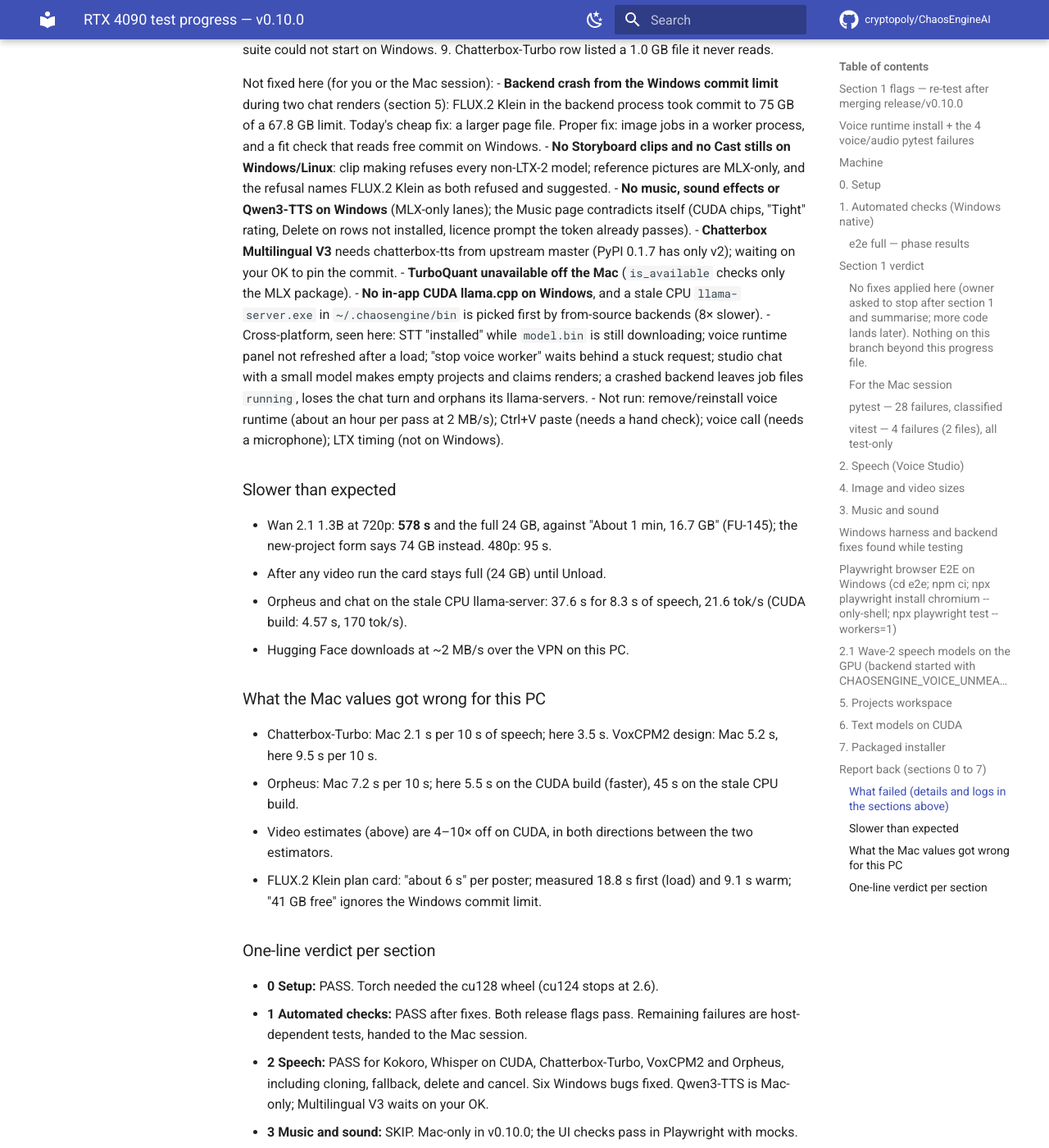
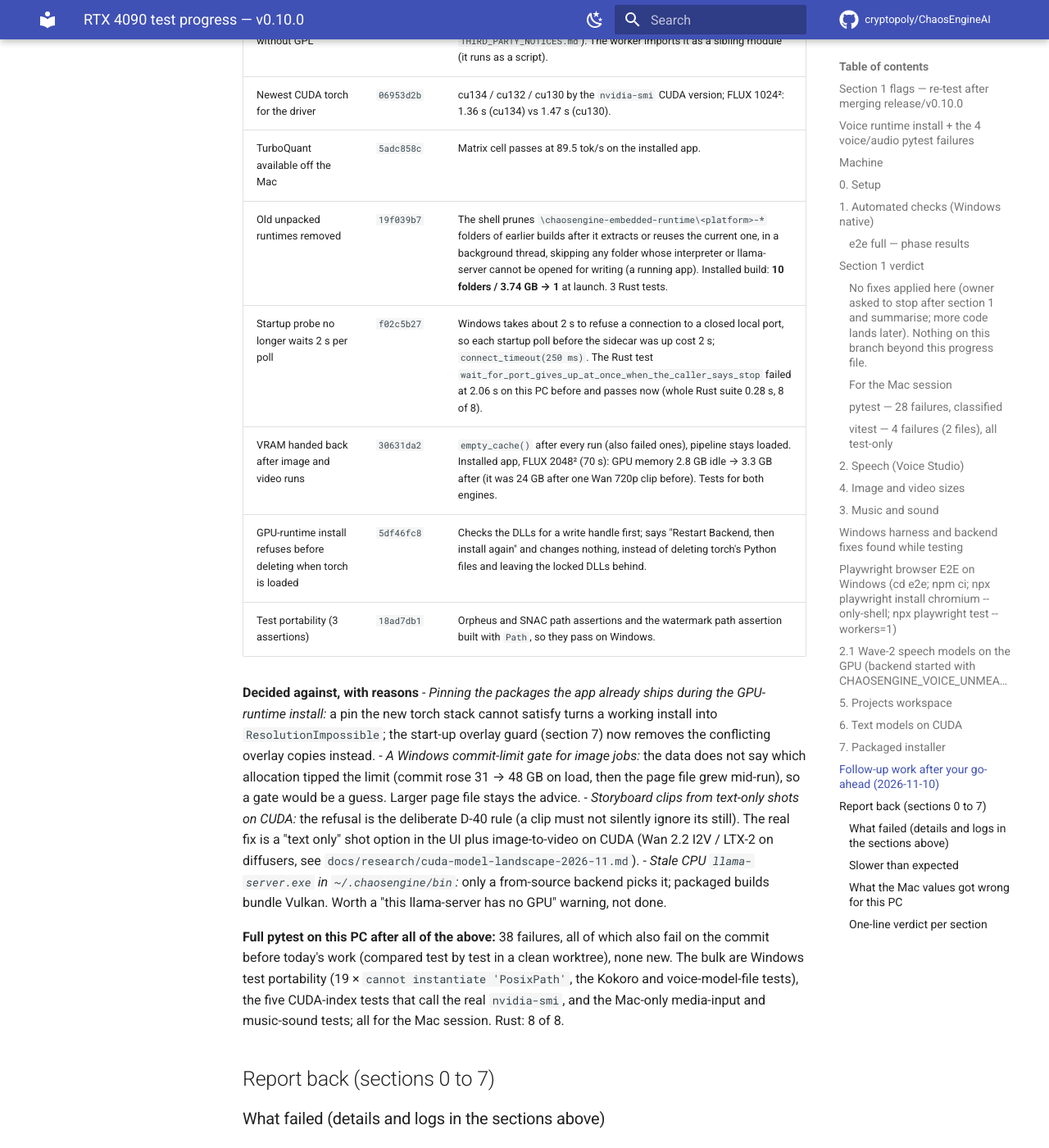
Before and after one commit to cryptopoly/ChaosEngineAI, an MkDocs documentation site: the page built from docs/progress/rtx4090-progress.md, in a window 1280 px wide and 1400 px high, scrolled down 23935 px. Shown: the whole window at 82% size. Built offline with MkDocs 1.6.1 and Material for MkDocs 9.7.7, drawn with Linux system fonts in a browser that asks for light colours; comment, search, counter and statistics services are not loaded; some of the changed text lies outside the part shown.

Commit message:
test(rtx4090): Chatterbox V3 and Japanese, TurboQuant, runtime pruning, VRAM trim and the other fixes after the owner's go-ahead

```diff
--- a/docs/progress/rtx4090-progress.md
+++ b/docs/progress/rtx4090-progress.md
@@ -235,8 +235,8 @@
 | Only the listed files arrive | PASS | Chatterbox-Turbo: the 11 listed files, 3.8 GB; Chatterbox Multilingual V3: the 6 listed files, 3.0 GB (the 13.9 GB repo was not pulled). VoxCPM2 and Orpheus: _pending download_. |
 | Turbo: which decoder does `from_local` read? | PASS → **fixed** | `chatterbox/tts_turbo.py` builds `S3Gen(meanflow=True)` and loads `s3gen_meanflow.safetensors` only; `s3gen.safetensors` (1.0 GB) is never read. Dropped from `voice_models_cuda.py`; size 4.04 → 2.99 GB. |
 | Turbo voice with `[laugh]` | PASS | Cold 49.6 s (load) / **warm 3.21 s for 9.27 s of speech** (≈3.5 s per 10 s; the Mac measured 2.1 s), ~3.5 GB VRAM. Files: `%TEMP%\voice-checks\turbo-warm.wav` (listen for the laugh). |
-| Chatterbox Multilingual V3, English and German, Expression 0.3 / 0.8 | **FAIL (needs your OK)** | `TypeError: ChatterboxMultilingualTTS.from_local() got an unexpected keyword argument 't3_model'`. The worker asks for V3 (`t3_model="v3"`) and the catalog downloads only `t3_mtl23ls_v3.safetensors`, but chatterbox-tts **0.1.7 (newest on PyPI) only knows v2**; V3 exists only on upstream GitHub `master` (commit `65b1843719`, 2026-06-10; head `ab55923c`). Fix: pin `chatterbox-tts` to that commit as a source archive in `voice_env.SPEECH_GPU_NO_DEPS`. My install of the archive was blocked by the permission check (external code) — needs your OK. |
-| Japanese on Chatterbox (no pykakasi) | _blocked with V3_ | |
+| Chatterbox Multilingual V3, English and German, Expression 0.3 / 0.8 | **PASS after the pin (your OK)** | `chatterbox-tts` is now pinned to upstream commit `ab55923c` (source archive, `--no-deps --force-reinstall`; installed through the app's voice-runtime route). English and German at Expression 0.3 and 0.8: **2.4-2.7 s warm for 3.6-4.4 s of speech** (19-30 s cold); Whisper transcribes both languages word for word (one German run heard the compound noun as two words). Files: `%TEMP%\voice-checks\mtl-{en,de}-{0.3,0.8}.wav`. |
+| Japanese on Chatterbox (no pykakasi) | **FAIL → fixed** | Without `pykakasi` (GPL-3.0) Chatterbox fed raw kanji to its tokenizer: the clip transcribed as unrelated syllables (三重は木の殻からする頃…). New `backend_service/voice_ja.py` answers `pykakasi.kakasi().convert()` with `fugashi` (MIT) + `unidic-lite` (BSD), registered only when the real package is absent; the packages are in the add-on list. Same sentence now: 東大使は朝日が水平線から登る頃長い階段を登っていった (expected 灯台守は…昇るころ…上っていった): one rare-word homophone, the rest right. 8 tests. |
 | Clone with each cloning row: tick, AI label | PASS (Turbo) | Your sample `TEST v2.m4a` (8.17 s). Without the tick → 400 "Confirm that this is your own voice…"; with basis own + tick → saved, reference text auto-transcribed on CUDA ("I'm Dan Eve and this is my voice…"). Cloned Turbo speech: **24.5 s cold / 4.7 s warm** for 6.4 s, ~3.9 GB VRAM, note "Labelled as AI-made and watermarked." VoxCPM2 clone: _pending download_. |
 | AudioSeal after speed 1.3 and pitch +2 | PASS | `GET /api/voice/clone/watermark/{id}` → `{"probability": 1.0, "message": "CE5A", "matches": true}`. |
 | PerTh on a Chatterbox clip after speed 1.3 and pitch +2; AI tag says `"builtinWatermark": "perth"` | **FAIL → fixed** | In the voice venv, `perth.PerthImplicitWatermarker().get_watermark(...)`: plain cloned clip **1.0**, after speed 1.3 + pitch +2 **0.0**, Kokoro control 0.0. The WAV's AI tag (`LIST/INFO ICMT`) still claimed `"builtinWatermark":"perth"` on the shifted file. Fixed: `voice_clone.mark_cloned(..., altered=)` records PerTh only when speed is 1.0 and pitch 0 (Speak and Chat read-aloud); AudioSeal and `machine_generated` stay on every clip. Test added. |
@@ -282,7 +282,7 @@
 | vLLM lane | SKIP | No native Windows vLLM (WSL2 only, per D-66 that is a later pass). |
 | Through the app on the CUDA build | PASS | Backend started with `CHAOSENGINE_LLAMA_SERVER=…/test-llama-b11981/cuda/llama-server.exe`; `POST /api/models/load` Nemotron with speculative decoding: load 3.6 s, note "Speculative decoding active (draft-dflash with drafter Nemotron-3.5-Bolt-E4B-DFlash-BF16.gguf)"; two 400-token replies at **329.2 and 333.7 tok/s**. Switching models keeps the previous server in the warm pool (`warmModels`), by design. |
 | `cache-strategy-matrix.py --quick` and full | PASS (1 cell runs) / **FAIL → fixed** | `lmstudio-community/Qwen3-0.6B-GGUF` added for the smoke cell (not a catalog row, so all four quants came down, 2.35 GB). Quick: native GGUF smoke **pass, 513 tok/s**. The full run first **crashed on Windows**: `UnicodeEncodeError: 'charmap' codec can't encode character '→'` printing the vLLM skip reason to a cp1252 console. Fixed: the script switches stdout/stderr to UTF-8 (`_utf8_console`, test in `test_cache_strategy_matrix_runner.py`); full run then completes: 1 pass (GGUF smoke 246 tok/s), 15 skips (MLX/DFlash/DDTree/MTPLX/TensorFold are Mac-only, vLLM is WSL-only, `ggml-org/Qwen3.6-27B-MTP-GGUF` not downloaded, TurboQuant see below). Report: `~/.chaosengine/test-results/cache-strategy-matrix-20261109-210404Z.md`. |
-| TurboQuant GGUF lane on Windows | **FAIL (Mac session)** | Both TurboQuant cells skip with "strategy 'turboquant' unavailable in this runtime", although `~/.chaosengine/bin/llama-server-turbo.exe` is installed: `cache_compression/turboquant.py` `is_available()` only checks for the Mac-only `turboquant-mlx-full` package, so on Windows and Linux the strategy is unavailable everywhere, including the llama.cpp lane that only needs the turbo binary. Changing what "available" means touches both engines, so not patched here. |
+| TurboQuant GGUF lane on Windows | **FAIL → fixed** | Both TurboQuant cells skipped with "unavailable in this runtime" although `llama-server-turbo.exe` was installed: `is_available()` checked only the Mac-only MLX package. It now also counts the turbo binary (and says to install it off the Mac). Re-run on the installed 0.10.0 app: strategy list shows **Ready**; full matrix: `turboquant GGUF 3-bit` **pass, 89.5 tok/s** (Qwen3-0.6B; native 249 tok/s on the same model). 3 tests. |
 
 **Orpheus on the CUDA build** (same backend): `tara` with `<laugh>` cold 7.26 s / **warm 4.57 s for 8.3 s of speech** (≈5.5 s per 10 s; the Mac measured 7.2 s), +4.3 GB VRAM — 8× faster than on the stale CPU build. **Live check of the shutdown fix:** after `POST /api/voice/worker/stop` the Orpheus llama-server is gone; only the warm-pool chat server remains.
 
@@ -322,6 +322,31 @@
 Also seen, not fixed: when a GPU-runtime install runs after torch was loaded (any image attempt), `_purge_stale_torch_from_extras` deletes torch's Python files before it hits the locked DLLs, leaving torch unusable until "Restart backend, then Install GPU runtime again" (the app's message says exactly that, and it worked). The root cause of most of the above is that the GPU runtime installs packages the app already ships (pydantic, psutil, pyyaml, huggingface-hub) into the overlay; pinning those to the bundled versions during the install would stop the churn.
 
 
+## Follow-up work after your go-ahead (2026-11-10)
+
+You said OK to the chatterbox pin and to carry on with the remaining Windows/CUDA fixes. Everything is on `test/rtx4090`, one commit per change, each with a test that fails without it.
+
+| Change | Commit | Evidence |
+|---|---|---|
+| Chatterbox Multilingual V3 on CUDA | `18ad7db1` | Pinned to `resemble-ai/chatterbox@ab55923c` (MIT). pip kept the installed PyPI 0.1.7 because the archive reports the same version, so the add-on step now uses `--force-reinstall`. English/German/Japanese results in section 2.1. |
+| Japanese readings without GPL | `18ad7db1` | `voice_ja.py` + `fugashi==1.5.2`, `unidic-lite==1.0.8` (licences in `THIRD_PARTY_NOTICES.md`). The worker imports it as a sibling module (it runs as a script). |
+| Newest CUDA torch for the driver | `06953d2b` | cu134 / cu132 / cu130 by the `nvidia-smi` CUDA version; FLUX 1024²: 1.36 s (cu134) vs 1.47 s (cu130). |
+| TurboQuant available off the Mac | `5adc858c` | Matrix cell passes at 89.5 tok/s on the installed app. |
+| Old unpacked runtimes removed | `19f039b7` | The shell prunes `\chaosengine-embedded-runtime\<platform>-*` folders of earlier builds after it extracts or reuses the current one, in a background thread, skipping any folder whose interpreter or llama-server cannot be opened for writing (a running app). Installed build: **10 folders / 3.74 GB → 1** at launch. 3 Rust tests. |
+| Startup probe no longer waits 2 s per poll | `f02c5b27` | Windows takes about 2 s to refuse a connection to a closed local port, so each startup poll before the sidecar was up cost 2 s; `connect_timeout(250 ms)`. The Rust test `wait_for_port_gives_up_at_once_when_the_caller_says_stop` failed at 2.06 s on this PC before and passes now (whole Rust suite 0.28 s, 8 of 8). |
+| VRAM handed back after image and video runs | `30631da2` | `empty_cache()` after every run (also failed ones), pipeline stays loaded. Installed app, FLUX 2048² (70 s): GPU memory 2.8 GB idle → 3.3 GB after (it was 24 GB after one Wan 720p clip before). Tests for both engines. |
+| GPU-runtime install refuses before deleting when torch is loaded | `5df46fc8` | Checks the DLLs for a write handle first; says "Restart Backend, then install again" and changes nothing, instead of deleting torch's Python files and leaving the locked DLLs behind. |
+| Test portability (3 assertions) | `18ad7db1` | Orpheus and SNAC path assertions and the watermark path assertion built with `Path`, so they pass on Windows. |
+
+**Decided against, with reasons**
+- *Pinning the packages the app already ships during the GPU-runtime install:* a pin the new torch stack cannot satisfy turns a working install into `ResolutionImpossible`; the start-up overlay guard (section 7) now removes the conflicting overlay copies instead.
+- *A Windows commit-limit gate for image jobs:* the data does not say which allocation tipped the limit (commit rose 31 → 48 GB on load, then the page file grew mid-run), so a gate would be a guess. Larger page file stays the advice.
+- *Storyboard clips from text-only shots on CUDA:* the refusal is the deliberate D-40 rule (a clip must not silently ignore its still). The real fix is a "text only" shot option in the UI plus image-to-video on CUDA (Wan 2.2 I2V / LTX-2 on diffusers, see `docs/research/cuda-model-landscape-2026-11.md`).
+- *Stale CPU `llama-server.exe` in `~/.chaosengine/bin`:* only a from-source backend picks it; packaged builds bundle Vulkan. Worth a "this llama-server has no GPU" warning, not done.
+
+**Full pytest on this PC after all of the above:** 38 failures, all of which also fail on the commit before today's work (compared test by test in a clean worktree), none new. The bulk are Windows test portability (19 × `cannot instantiate 'PosixPath'`, the Kokoro and voice-model-file tests), the five CUDA-index tests that call the real `nvidia-smi`, and the Mac-only media-input and music-sound tests; all for the Mac session. Rust: 8 of 8.
+
+
 ## Report back (sections 0 to 7)
 
 ### What failed (details and logs in the sections above)
@@ -341,8 +366,7 @@
 - **Backend crash from the Windows commit limit** during two chat renders (section 5): FLUX.2 Klein in the backend process took commit to 75 GB of a 67.8 GB limit. Today's cheap fix: a larger page file. Proper fix: image jobs in a worker process, and a fit check that reads free commit on Windows.
 - **No Storyboard clips and no Cast stills on Windows/Linux**: clip making refuses every non-LTX-2 model; reference pictures are MLX-only, and the refusal names FLUX.2 Klein as both refused and suggested.
 - **No music, sound effects or Qwen3-TTS on Windows** (MLX-only lanes); the Music page contradicts itself (CUDA chips, "Tight" rating, Delete on rows not installed, licence prompt the token already passes).
-- **Chatterbox Multilingual V3** needs chatterbox-tts from upstream master (PyPI 0.1.7 has only v2); waiting on your OK to pin the commit.
-- **TurboQuant unavailable off the Mac** (`is_available` checks only the MLX package).
+- _(fixed, see "Follow-up work" below)_ Chatterbox Multilingual V3 and Japanese; TurboQuant off the Mac.
 - **No in-app CUDA llama.cpp on Windows**, and a stale CPU `llama-server.exe` in `~/.chaosengine/bin` is picked first by from-source backends (8× slower).
 - Cross-platform, seen here: STT "installed" while `model.bin` is still downloading; voice runtime panel not refreshed after a load; "stop voice worker" waits behind a stuck request; studio chat with a small model makes empty projects and claims renders; a crashed backend leaves job files `running`, loses the chat turn and orphans its llama-servers.
 - Not run: remove/reinstall voice runtime (about an hour per pass at 2 MB/s); Ctrl+V paste (needs a hand check); voice call (needs a microphone); LTX timing (not on Windows).
```
